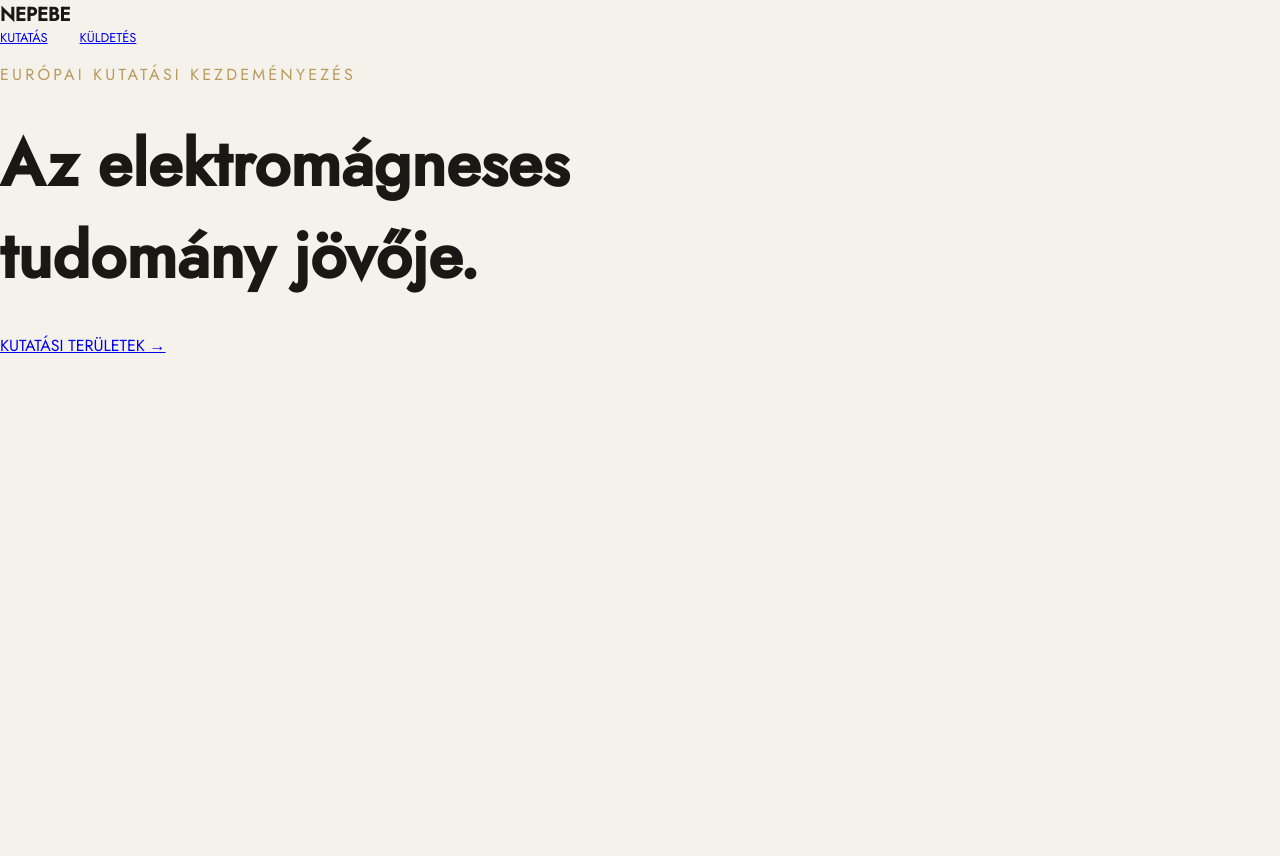
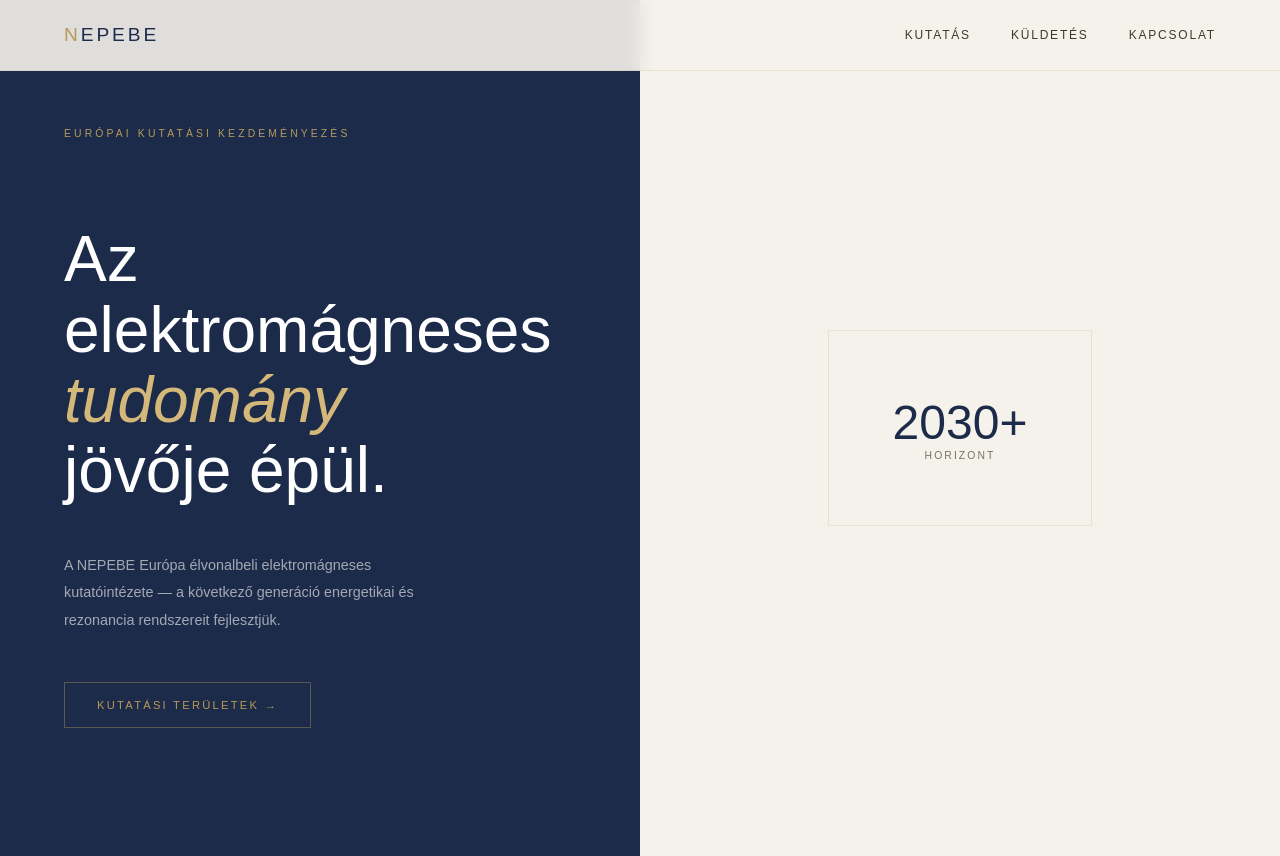
Before and after one commit to tarmonster/nepebe, a Next.js app: page / in a window 1280 px wide. Before the commit the page ends 800 px from the top, so only its background shows below. Built offline with nearby package versions, Linux system fonts and the light colour scheme.

Commit message:
style fix: inline styles

```diff
--- a/app/page.tsx
+++ b/app/page.tsx
@@ -1,22 +1,53 @@
 export default function Home() {
   return (
-    <main>
-      <nav>
-        <div style={{fontWeight: 'bold', fontSize: '1.2rem'}}>NEPEBE</div>
-        <div style={{display: 'flex', gap: '2rem', fontSize: '0.8rem', textTransform: 'uppercase'}}>
-          <a href="#kutatas">Kutatás</a>
-          <a href="#misszio">Küldetés</a>
+    <main style={{ backgroundColor: '#F5F2EC', minHeight: '100vh', color: '#1A1814', fontFamily: 'sans-serif' }}>
+      {/* NAVIGÁCIÓ */}
+      <nav style={{
+        position: 'fixed', top: 0, left: 0, right: 0, zIndex: 100,
+        display: 'flex', justifyContent: 'space-between', alignItems: 'center',
+        padding: '1.5rem 4rem', backgroundColor: 'rgba(245, 242, 236, 0.9)',
+        backdropFilter: 'blur(10px)', borderBottom: '1px solid rgba(184, 154, 90, 0.2)'
+      }}>
+        <div style={{ fontWeight: '500', fontSize: '1.2rem', letterSpacing: '0.15em', color: '#1C2B4A' }}>
+          <span style={{ color: '#B89A5A' }}>N</span>EPEBE
+        </div>
+        <div style={{ display: 'flex', gap: '2.5rem', fontSize: '0.75rem', textTransform: 'uppercase', letterSpacing: '0.15em' }}>
+          <a href="#kutatas" style={{ textDecoration: 'none', color: '#3D3830' }}>Kutatás</a>
+          <a href="#misszio" style={{ textDecoration: 'none', color: '#3D3830' }}>Küldetés</a>
+          <a href="#kapcsolat" style={{ textDecoration: 'none', color: '#3D3830' }}>Kapcsolat</a>
         </div>
       </nav>
 
-      <section className="hero">
-        <div className="hero-left">
-          <p style={{color: '#B89A5A', letterSpacing: '0.2em'}}>EURÓPAI KUTATÁSI KEZDEMÉNYEZÉS</p>
-          <h1 style={{fontSize: '4rem', margin: '2rem 0'}}>Az elektromágneses <br/><span className="gold-text italic">tudomány</span> jövője.</h1>
-          <a href="#kutatas" className="btn-gold">KUTATÁSI TERÜLETEK →</a>
+      {/* HERO SZEKCIÓ */}
+      <section style={{ display: 'grid', gridTemplateColumns: '1fr 1fr', minHeight: '100vh' }}>
+        <div style={{ backgroundColor: '#1C2B4A', color: 'white', padding: '8rem 4rem', display: 'flex', flexDirection: 'column', justifyContent: 'center' }}>
+          <div style={{ fontSize: '0.65rem', letterSpacing: '0.3em', textTransform: 'uppercase', color: '#B89A5A', marginBottom: '2rem' }}>
+            Európai Kutatási Kezdeményezés
+          </div>
+          <h1 style={{ fontSize: '4rem', lineHeight: '1.1', marginBottom: '2rem', fontWeight: '300' }}>
+            Az elektromágneses <br />
+            <span style={{ fontStyle: 'italic', color: '#D4B87A' }}>tudomány</span> <br />
+            jövője épül.
+          </h1>
+          <p style={{ fontSize: '0.9rem', color: 'rgba(253, 252, 249, 0.6)', maxWidth: '360px', lineHeight: '1.9', marginBottom: '3rem' }}>
+            A NEPEBE Európa élvonalbeli elektromágneses kutatóintézete — a következő generáció energetikai és rezonancia rendszereit fejlesztjük.
+          </p>
+          <a href="#kutatas" style={{
+            display: 'inline-block', border: '1px solid rgba(184, 154, 90, 0.4)',
+            padding: '1rem 2rem', color: '#B89A5A', textDecoration: 'none',
+            fontSize: '0.7rem', letterSpacing: '0.2em', width: 'fit-content'
+          }}>
+            KUTATÁSI TERÜLETEK →
+          </a>
         </div>
-        <div style={{background: '#F5F2EC'}}></div>
+        <div style={{ backgroundColor: '#F5F2EC', display: 'flex', alignItems: 'center', justifyContent: 'center' }}>
+            {/* Itt hagyhatod üresen vagy tehetsz be egy képet */}
+            <div style={{ border: '1px solid rgba(184, 154, 90, 0.2)', padding: '4rem', textAlign: 'center' }}>
+                <div style={{ fontSize: '3rem', color: '#1C2B4A' }}>2030+</div>
+                <div style={{ fontSize: '0.65rem', letterSpacing: '0.2em', textTransform: 'uppercase', color: '#7A7268' }}>Horizont</div>
+            </div>
+        </div>
       </section>
     </main>
-  )
+  );
 }
```
